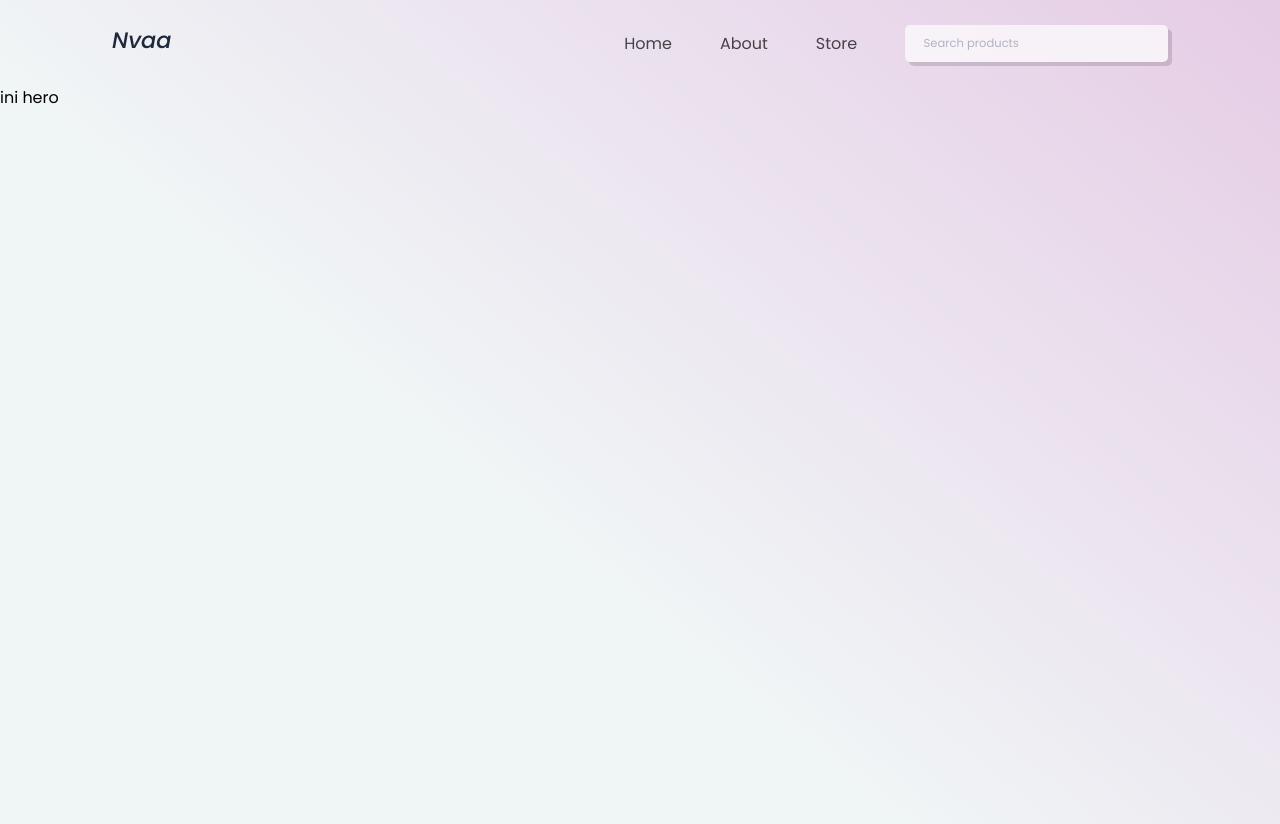
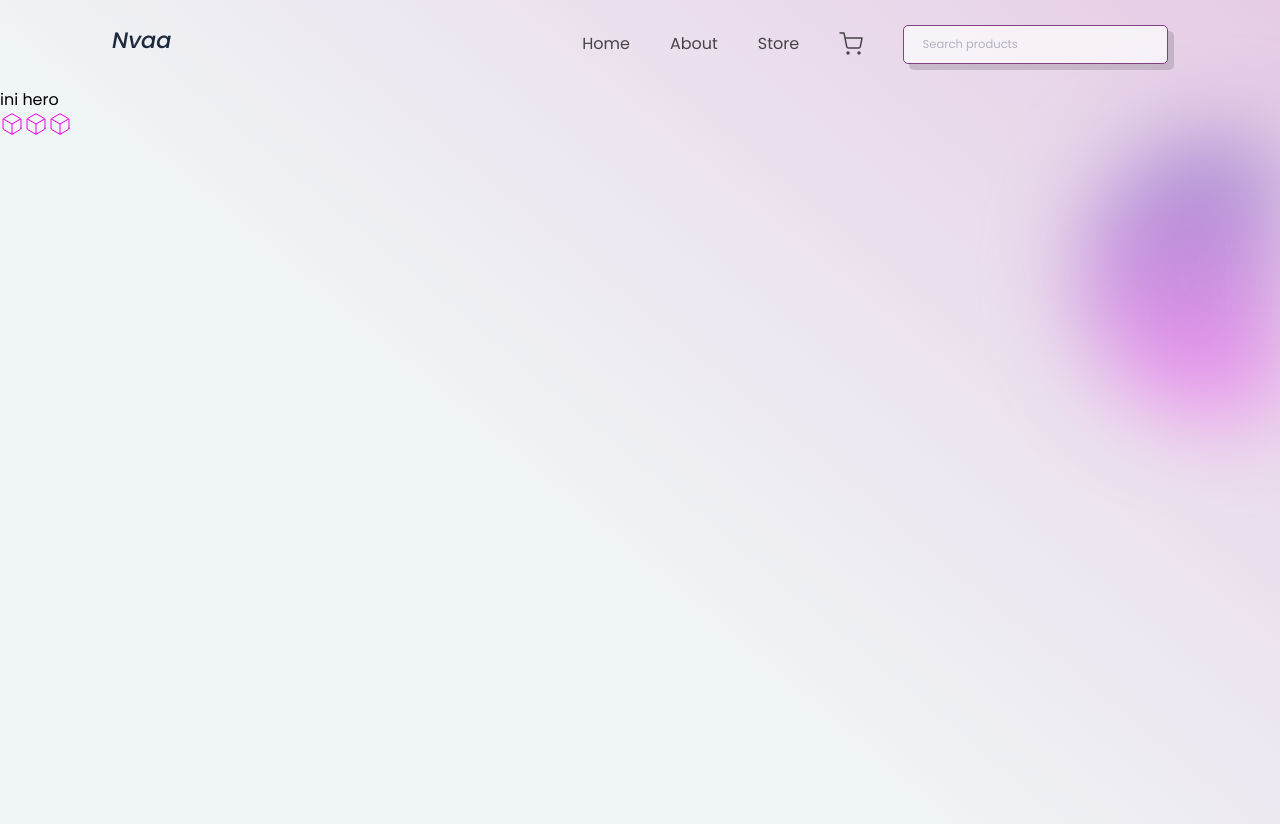
Before and after one commit to Novanaa/Nvaa-Store, a React (Vite) app: page / in a window 1280 px wide. Built offline with nearby package versions, Linux system fonts and the light colour scheme.

Commit message:
update of the day

```diff
--- a/src/components/pages/Home.jsx
+++ b/src/components/pages/Home.jsx
@@ -5,7 +5,6 @@ import Hero from "../pagesComponent/Hero";
 function Home() {
   return (
     <>
-      {/* <Api /> */}
       <Navbar />
       <Hero />
     </>
--- a/src/components/pagesComponent/Hero.jsx
+++ b/src/components/pagesComponent/Hero.jsx
@@ -1,11 +1,27 @@
 import React from "react";
+import "../styles/Hero.css";
+import cube from "../assests/feather/box.svg";
 
 function Hero() {
   return (
     <>
-      <div>
-        <div>ini hero</div>
-      </div>
+      <section className="heroSection">
+        <div className="heroContainer">
+          <div className="heroWrapper">
+            <div>ini hero</div>
+            {/* heroCube */}
+            <div className="heroCubeWrapper">
+              <img src={cube} alt="cubeOne" className="heroCubeOne" />
+              <img src={cube} alt="cubeOne" className="heroCubeTwo" />
+              <img src={cube} alt="cubeOne" className="heroCubeThree" />
+            </div>
+            {/* heroBlurBackground */}
+            <div className="heroBackgroundWrapper">
+              <div className="heroBackground"></div>
+            </div>
+          </div>
+        </div>
+      </section>
     </>
   );
 }
--- a/src/components/pagesComponent/Navbar.jsx
+++ b/src/components/pagesComponent/Navbar.jsx
@@ -2,28 +2,11 @@ import React, { useEffect, useState } from "react";
 import "../styles/Navbar.css";
 import { useNavigate } from "react-router-dom";
 import Menu from "../assests/feather/menu.svg";
-import Hero from "./Hero";
+import cart from "../assests/feather/shopping-cart.svg";
 
 function Navbar() {
   const navigate = useNavigate();
   const [values, setValues] = useState(false);
-
-  // let navList = document.getElementById("navList");
-  // let menu = document.getElementById("menu");
-  // const mainBtn = () => {
-  //   navList.classList.toggle("active");
-  //   menu.classList.toggle("activeMenu");
-  //   console.log("test");
-  //   setValues(true);
-  // };
-
-  // useEffect(() => {
-  //   mainBtn();
-  // });
-
-  // const mainBtn = () => {
-  //   setValues(!values);
-  // };
 
   return (
     <>
@@ -65,12 +48,16 @@ function Navbar() {
                 <li className="li-nav" onClick={() => navigate("/store")}>
                   Store
                 </li>
+                <img src={cart} alt="cart" className="navCart" />
                 <input
                   type="search"
                   placeholder="Search products"
                   id="navInput"
                 />
               </ul>
+              <div className="navCartMenuWrapper">
+                <div className="navCartMenu"></div>
+              </div>
             </nav>
           </nav>
         </nav>
--- a/src/components/styles/Hero.css
+++ b/src/components/styles/Hero.css
@@ -1 +1,47 @@
 /* hero Style inside here!!! */
+
+/* heroCube */
+.heroCubeWrapper {
+  display: flex;
+  /* filter: drop-shadow(6px 6px 6px rgba(0, 0, 0, 0.5)); */
+}
+
+/* heroBackground */
+.heroBackgroundWrapper {
+  display: flex;
+  justify-content: end;
+  align-items: end;
+  filter: blur(2.8rem);
+  overflow: hidden;
+}
+.heroBackground {
+  margin-right: -5rem;
+  position: relative;
+  z-index: -5;
+  width: 280px;
+  height: 280px;
+  border-radius: 50%;
+}
+.heroBackground {
+  background: hsla(302, 82%, 76%, 1);
+
+  background: linear-gradient(
+    90deg,
+    hsla(302, 82%, 76%, 1) 0%,
+    hsla(258, 40%, 68%, 1) 100%
+  );
+
+  background: -moz-linear-gradient(
+    90deg,
+    hsla(302, 82%, 76%, 1) 0%,
+    hsla(258, 40%, 68%, 1) 100%
+  );
+
+  background: -webkit-linear-gradient(
+    90deg,
+    hsla(302, 82%, 76%, 1) 0%,
+    hsla(258, 40%, 68%, 1) 100%
+  );
+
+  filter: progid: DXImageTransform.Microsoft.gradient( startColorstr="#f492f0", endColorstr="#a18dce", GradientType=1 );
+}
--- a/src/components/styles/Navbar.css
+++ b/src/components/styles/Navbar.css
@@ -15,10 +15,9 @@
 .ul-nav {
   opacity: 0.7;
   display: flex;
-  gap: 3rem;
+  gap: 2.5rem;
   justify-content: end;
   font-size: 1rem;
-  transition: all 0.5s 0.5s;
 }
 .li-nav:hover {
   color: rgb(87, 2, 87);
@@ -28,7 +27,9 @@
   margin-top: 0.47rem;
   display: flex;
 }
-
+.navCart {
+  cursor: pointer;
+}
 .ul-nav input {
   margin-top: 0.09rem;
   font-size: 0.72rem;
@@ -36,7 +37,8 @@
   padding: 1.15rem;
   border-radius: 5px;
   transition: all 0.5s 0.5;
-  box-shadow: 4px 4px rgba(0, 0, 0, 0.2);
+  box-shadow: 6px 6px rgba(0, 0, 0, 0.2);
+  border: 1px solid rgb(87, 2, 87);
 }
 input::selection {
   background-color: rgb(218, 1, 218);
@@ -89,13 +91,24 @@ input:focus {
     box-shadow: 0 4px 30px rgba(0, 0, 0, 0.1);
     border: 1px solid rgba(255, 255, 255, 0.3);
     margin-left: 8rem;
-    width: 75%;
-    margin-top: -3.3rem;
+    width: 60%;
+    margin-top: -3.6rem;
     height: 100vh;
-    z-index: 0;
+    z-index: 1;
+    position: absolute;
+    animation: navAnimation 1s ease;
   }
+
+  @keyframes navAnimation {
+    from {
+      transform: translateX(110%);
+    }
+    to {
+      transform: translateX(0%);
+    }
+  }
+
   .active {
-    transition: transform 1s;
     display: block;
     transform: translateX(0%);
   }
@@ -111,20 +124,23 @@ input:focus {
     gap: 1.2rem;
     align-items: end;
   }
+  .navCart {
+    display: none;
+  }
   .li-nav {
-    margin-right: 6rem;
+    margin-right: 6.2rem;
   }
   .ul-nav input {
     width: 60%;
     font-size: 0.7rem;
     box-shadow: 6px 6px rgba(0, 0, 0, 0.2);
     border: 1px solid rgb(87, 2, 87);
-    margin-right: 2.2rem;
+    margin-right: 2.6rem;
   }
   .menuImages {
     display: block;
     margin-top: 0.5rem;
-    z-index: 2;
+    z-index: 3;
   }
   .opacityActive {
     opacity: 0.8;
@@ -141,14 +157,20 @@ input:focus {
 
 /* mobile-393px */
 @media screen and (max-width: 393px) {
+  .navbarListWrapper {
+    width: 56.5%;
+  }
   .navbarWrapper {
     margin: 1.5rem 2.8rem;
   }
   .navbarBrand {
     font-size: 1.3rem;
   }
+  .li-nav {
+    margin-right: 4.9rem;
+  }
   .ul-nav input {
-    margin-right: 2.8rem;
+    margin-right: 2.2rem;
   }
   .menuImages {
     display: block;
@@ -162,14 +184,17 @@ input:focus {
     margin: 1.5rem 2.3rem;
   }
   .navbarListWrapper {
-    width: 80%;
+    width: 60%;
     margin-left: 7rem;
   }
   .ul-nav {
     margin-top: 6.5rem;
   }
+  .ul-nav input {
+    margin-right: 2.1rem;
+  }
   .li-nav {
-    margin-right: 6rem;
+    margin-right: 4.9rem;
   }
 }
 
@@ -192,9 +217,10 @@ input:focus {
     margin-left: 6rem;
   }
   .li-nav {
-    margin-right: 4.6rem;
+    margin-right: 4.1rem;
   }
   .ul-nav input {
-    margin-right: 2.1rem;
+    margin-right: 1.6rem;
+    width: 67%;
   }
 }
--- a/src/index.css
+++ b/src/index.css
@@ -42,3 +42,23 @@ span::selection {
     );
   }
 }
+@media screen and (max-width: 393px) {
+  body {
+    background: rgb(255, 255, 255);
+    background: linear-gradient(
+      60deg,
+      rgb(240, 245, 246) 40%,
+      rgba(128, 0, 128, 0.2) 100%
+    );
+  }
+}
+@media screen and (max-width: 375px) {
+  body {
+    background: rgb(255, 255, 255);
+    background: linear-gradient(
+      60deg,
+      rgb(240, 245, 246) 50%,
+      rgba(128, 0, 128, 0.2) 100%
+    );
+  }
+}
```
Also changed, not shown: src/components/assests/feather/box.svg.
